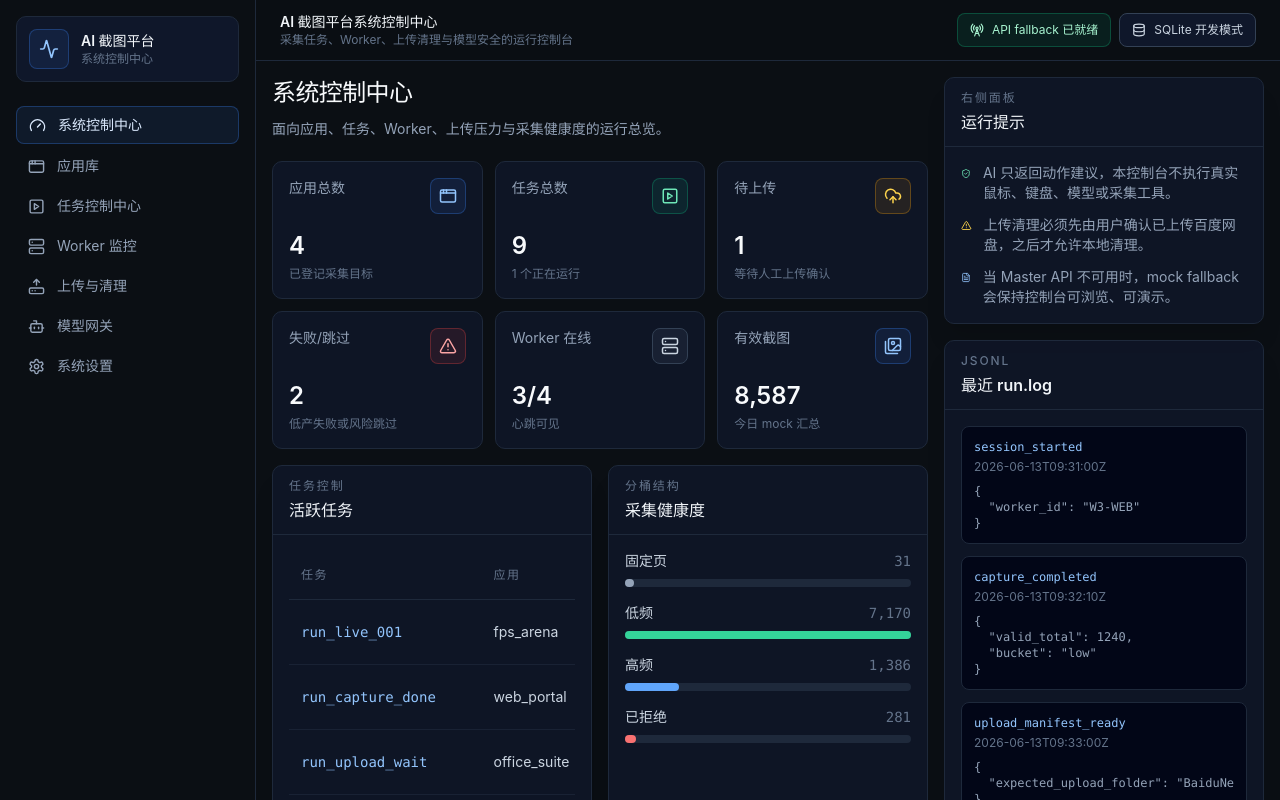
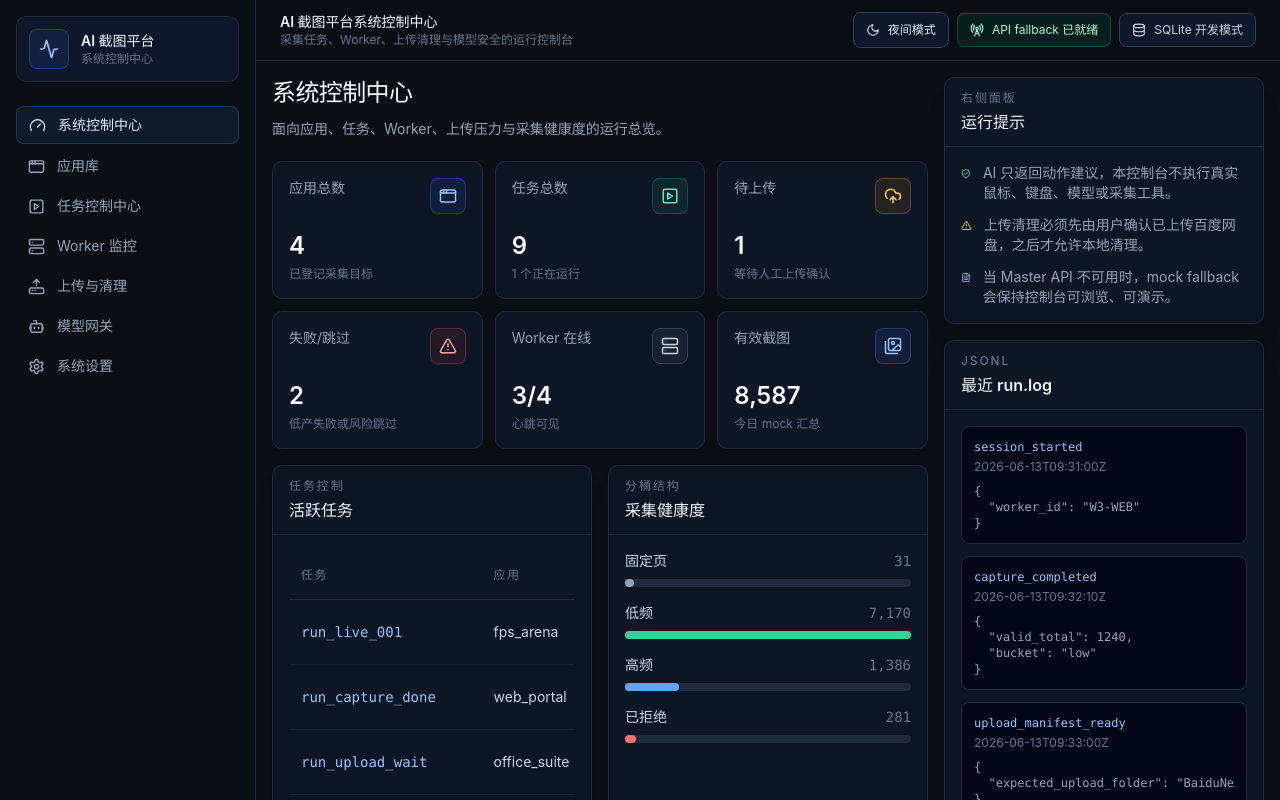
Before and after one commit to xiaozhao0625/model, a React (Vite) app in the folder apps/web-console/: page / in a window 1280 px wide. Shown: the top 800 px of the page. Built offline with nearby package versions, Linux system fonts and the light colour scheme; no server answers.

Commit message:
feat: add light and dark theme toggle

```diff
--- /dev/null
+++ b/apps/web-console/src/components/layout/theme-toggle.tsx
@@ -0,0 +1,33 @@
+import { Moon, Sun } from "lucide-react";
+import { useEffect, useState } from "react";
+import { applyTheme, initializeTheme, readStoredTheme, toggleTheme, writeStoredTheme, type ThemeMode } from "../../lib/theme";
+
+export function ThemeToggle() {
+  const [theme, setTheme] = useState<ThemeMode>(() => readStoredTheme());
+  const isDark = theme === "dark";
+  const nextLabel = isDark ? "切换到白天模式" : "切换到夜间模式";
+
+  useEffect(() => {
+    setTheme(initializeTheme());
+  }, []);
+
+  function handleToggle() {
+    const nextTheme = toggleTheme(theme);
+    applyTheme(nextTheme);
+    writeStoredTheme(nextTheme);
+    setTheme(nextTheme);
+  }
+
+  return (
+    <button
+      type="button"
+      aria-label={nextLabel}
+      title={nextLabel}
+      onClick={handleToggle}
+      className="inline-flex min-h-9 items-center gap-2 rounded-lg border border-slate-700 bg-slate-900 px-3 py-2 text-xs font-medium text-slate-200 transition hover:border-blue-500/50 hover:text-blue-200 active:translate-y-px"
+    >
+      {isDark ? <Moon size={14} /> : <Sun size={14} />}
+      {isDark ? "夜间模式" : "白天模式"}
+    </button>
+  );
+}
--- a/apps/web-console/src/components/layout/topbar.tsx
+++ b/apps/web-console/src/components/layout/topbar.tsx
@@ -1,4 +1,5 @@
 import { Database, RadioTower } from "lucide-react";
+import { ThemeToggle } from "./theme-toggle";
 
 export function Topbar() {
   return (
@@ -9,6 +10,7 @@ export function Topbar() {
           <p className="text-xs text-slate-500">采集任务、Worker、上传清理与模型安全的运行控制台</p>
         </div>
         <div className="flex items-center gap-2 text-xs">
+          <ThemeToggle />
           <span className="inline-flex items-center gap-2 rounded-lg border border-emerald-500/30 bg-emerald-500/10 px-3 py-2 text-emerald-200">
             <RadioTower size={14} />
             API fallback 已就绪
--- /dev/null
+++ b/apps/web-console/src/lib/theme.ts
@@ -0,0 +1,40 @@
+export type ThemeMode = "dark" | "light";
+
+export const themeStorageKey = "web-console-theme";
+export const defaultTheme: ThemeMode = "dark";
+
+function isThemeMode(value: string | null): value is ThemeMode {
+  return value === "dark" || value === "light";
+}
+
+export function readStoredTheme(storage: Storage | undefined = globalThis.localStorage): ThemeMode {
+  try {
+    const stored = storage?.getItem(themeStorageKey) ?? null;
+    return isThemeMode(stored) ? stored : defaultTheme;
+  } catch {
+    return defaultTheme;
+  }
+}
+
+export function writeStoredTheme(theme: ThemeMode, storage: Storage | undefined = globalThis.localStorage): void {
+  try {
+    storage?.setItem(themeStorageKey, theme);
+  } catch {
+    // Theme persistence is best-effort so private browsing does not break UI rendering.
+  }
+}
+
+export function applyTheme(theme: ThemeMode, root: HTMLElement = document.documentElement): void {
+  root.dataset.theme = theme;
+  root.style.colorScheme = theme === "light" ? "light" : "dark";
+}
+
+export function initializeTheme(): ThemeMode {
+  const theme = readStoredTheme();
+  applyTheme(theme);
+  return theme;
+}
+
+export function toggleTheme(theme: ThemeMode): ThemeMode {
+  return theme === "dark" ? "light" : "dark";
+}
--- a/apps/web-console/src/main.tsx
+++ b/apps/web-console/src/main.tsx
@@ -2,7 +2,10 @@ import React from "react";
 import ReactDOM from "react-dom/client";
 import { BrowserRouter } from "react-router-dom";
 import { AppRoutes } from "./app";
+import { initializeTheme } from "./lib/theme";
 import "./styles/globals.css";
+
+initializeTheme();
 
 ReactDOM.createRoot(document.getElementById("root") as HTMLElement).render(
   <React.StrictMode>
--- a/apps/web-console/src/styles/globals.css
+++ b/apps/web-console/src/styles/globals.css
@@ -4,8 +4,19 @@
 
 :root {
   color-scheme: dark;
-  background: #0b0f14;
-  color: #e5e7eb;
+  --color-bg: #0b0f14;
+  --color-surface: #111827;
+  --color-surface-elevated: #151c2c;
+  --color-border: #1f2937;
+  --color-primary: #3b82f6;
+  --color-success: #10b981;
+  --color-warning: #f59e0b;
+  --color-danger: #ef4444;
+  --color-text-primary: #e5e7eb;
+  --color-text-secondary: #9ca3af;
+  --color-muted: #6b7280;
+  background: var(--color-bg);
+  color: var(--color-text-primary);
   font-family:
     Inter, ui-sans-serif, system-ui, -apple-system, BlinkMacSystemFont, "Segoe UI",
     sans-serif;
@@ -15,13 +26,28 @@
   -moz-osx-font-smoothing: grayscale;
 }
 
+:root[data-theme="light"] {
+  color-scheme: light;
+  --color-bg: #f6f8fb;
+  --color-surface: #ffffff;
+  --color-surface-elevated: #f9fafb;
+  --color-border: #e5e7eb;
+  --color-primary: #2563eb;
+  --color-success: #059669;
+  --color-warning: #d97706;
+  --color-danger: #dc2626;
+  --color-text-primary: #111827;
+  --color-text-secondary: #4b5563;
+  --color-muted: #6b7280;
+}
+
 body {
   min-width: 320px;
   min-height: 100dvh;
   margin: 0;
   background:
-    linear-gradient(180deg, rgba(59, 130, 246, 0.08), transparent 34rem),
-    #0b0f14;
+    linear-gradient(180deg, color-mix(in srgb, var(--color-primary) 8%, transparent), transparent 34rem),
+    var(--color-bg);
 }
 
 button,
@@ -41,10 +67,103 @@ textarea {
 }
 
 ::-webkit-scrollbar-thumb {
-  background: #1f2937;
+  background: var(--color-border);
   border-radius: 999px;
 }
 
 ::-webkit-scrollbar-track {
-  background: #0b0f14;
+  background: var(--color-bg);
 }
+
+:root[data-theme="light"] .bg-\[\#0B0F14\],
+:root[data-theme="light"] .bg-\[\#0B0F14\]\/95 {
+  background-color: var(--color-bg) !important;
+}
+
+:root[data-theme="light"] .bg-slate-900,
+:root[data-theme="light"] .bg-slate-900\/80 {
+  background-color: var(--color-surface) !important;
+}
+
+:root[data-theme="light"] .bg-slate-950,
+:root[data-theme="light"] .bg-slate-950\/60 {
+  background-color: var(--color-surface-elevated) !important;
+}
+
+:root[data-theme="light"] .bg-slate-800,
+:root[data-theme="light"] .bg-slate-800\/60,
+:root[data-theme="light"] .bg-slate-700\/20 {
+  background-color: #eef2f7 !important;
+}
+
+:root[data-theme="light"] .border-slate-800,
+:root[data-theme="light"] .border-slate-800\/70,
+:root[data-theme="light"] .border-slate-700,
+:root[data-theme="light"] .border-slate-600 {
+  border-color: var(--color-border) !important;
+}
+
+:root[data-theme="light"] .text-slate-50,
+:root[data-theme="light"] .text-slate-100,
+:root[data-theme="light"] .text-slate-200 {
+  color: var(--color-text-primary) !important;
+}
+
+:root[data-theme="light"] .text-slate-300,
+:root[data-theme="light"] .text-slate-400 {
+  color: var(--color-text-secondary) !important;
+}
+
+:root[data-theme="light"] .text-slate-500,
+:root[data-theme="light"] .text-slate-600 {
+  color: var(--color-muted) !important;
+}
+
+:root[data-theme="light"] .placeholder\:text-slate-600::placeholder {
+  color: var(--color-muted) !important;
+}
+
+:root[data-theme="light"] .shadow-black\/10 {
+  --tw-shadow-color: rgb(15 23 42 / 0.08) !important;
+  --tw-shadow: var(--tw-shadow-colored) !important;
+}
+
+:root[data-theme="light"] .text-blue-100,
+:root[data-theme="light"] .text-blue-200,
+:root[data-theme="light"] .text-blue-300,
+:root[data-theme="light"] .text-blue-400 {
+  color: #1d4ed8 !important;
+}
+
+:root[data-theme="light"] .text-emerald-100,
+:root[data-theme="light"] .text-emerald-200,
+:root[data-theme="light"] .text-emerald-300,
+:root[data-theme="light"] .text-emerald-400 {
+  color: #047857 !important;
+}
+
+:root[data-theme="light"] .text-amber-100,
+:root[data-theme="light"] .text-amber-200,
+:root[data-theme="light"] .text-amber-300,
+:root[data-theme="light"] .text-amber-400 {
+  color: #b45309 !important;
+}
+
+:root[data-theme="light"] .text-red-100,
+:root[data-theme="light"] .text-red-200,
+:root[data-theme="light"] .text-red-300,
+:root[data-theme="light"] .text-red-400 {
+  color: #b91c1c !important;
+}
+
+:root[data-theme="light"] .text-purple-100,
+:root[data-theme="light"] .text-purple-200,
+:root[data-theme="light"] .text-purple-300,
+:root[data-theme="light"] .text-purple-400 {
+  color: #7e22ce !important;
+}
+
+:root[data-theme="light"] .hover\:bg-slate-900:hover,
+:root[data-theme="light"] .hover\:bg-slate-800:hover {
+  background-color: #eef2f7 !important;
+}
```
Also changed, not shown: apps/web-console/scripts/smoke-test.mjs (+14 -0 lines), 3 other files (tests, documents, lock files or other folders).
